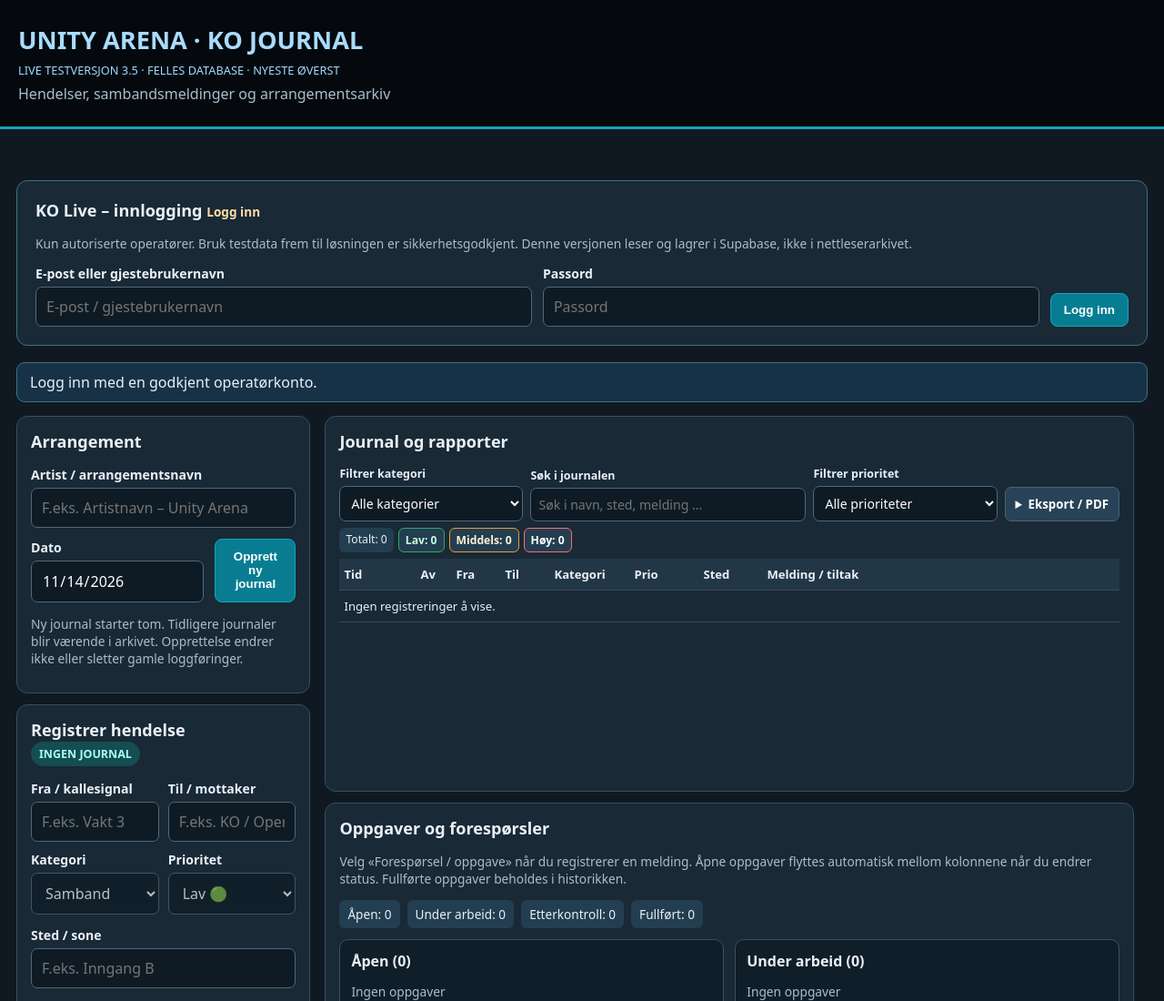
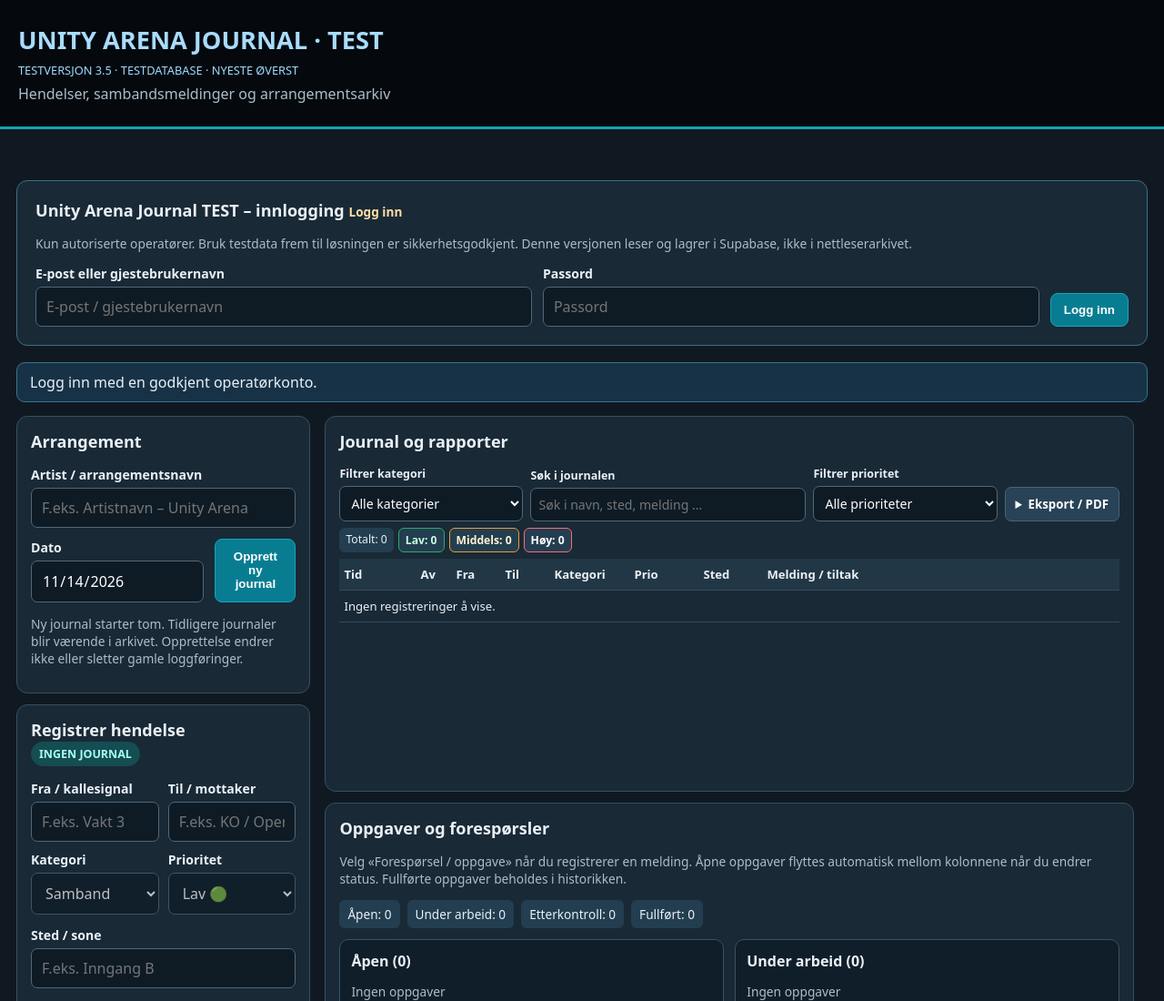
Before and after one commit to dennisscott991/UA-KO-Journal-Live-Test, a plain HTML site: page index.html in a window 1280 px wide. Shown: the top 1100 px of the page at 91% size. Drawn offline with nearby package versions, Linux system fonts and the light colour scheme.

Commit message:
Merk Unity Arena Journal TEST tydelig (#6)
* Merk testmiljøet tydelig som Unity Arena Journal TEST

* Legg inn manglende manifest og merk testapp

```diff
--- a/index.html
+++ b/index.html
@@ -2,10 +2,10 @@
 <html lang="no">
 <head>
 <meta charset="utf-8"><meta name="viewport" content="width=device-width,initial-scale=1">
-<title>Unity Arena – KO Journal (nyeste øverst)</title>
+<title>Unity Arena Journal – TEST</title>
 <meta name="theme-color" content="#05090e">
 <meta name="apple-mobile-web-app-capable" content="yes">
-<meta name="apple-mobile-web-app-title" content="Unity Arena KO">
+<meta name="apple-mobile-web-app-title" content="Unity Arena TEST">
 <link rel="manifest" href="manifest.webmanifest">
 <link rel="icon" href="icon.svg" type="image/svg+xml">
 <style>
@@ -150,9 +150,9 @@
 </style>
 </head>
 <body>
-<header><h1>UNITY ARENA · KO JOURNAL</h1><p style="font-size:0.8rem;color:#9edaff">LIVE TESTVERSJON 3.5 · FELLES DATABASE · NYESTE ØVERST</p><p>Hendelser, sambandsmeldinger og arrangementsarkiv</p></header>
+<header><h1>UNITY ARENA JOURNAL · TEST</h1><p style="font-size:0.8rem;color:#9edaff">TESTVERSJON 3.5 · TESTDATABASE · NYESTE ØVERST</p><p>Hendelser, sambandsmeldinger og arrangementsarkiv</p></header>
 <main class="wrap">
-<div id="notice" role="status" aria-live="polite"></div><section class="panel" id="loginPanel"><h2>KO Live – innlogging <span id="connectionBadge">Ikke tilkoblet</span></h2>
+<div id="notice" role="status" aria-live="polite"></div><section class="panel" id="loginPanel"><h2>Unity Arena Journal TEST – innlogging <span id="connectionBadge">Ikke tilkoblet</span></h2>
 <p class="muted">Kun autoriserte operatører. Bruk testdata frem til løsningen er sikkerhetsgodkjent. Denne versjonen leser og lagrer i Supabase, ikke i nettleserarkivet.</p>
 <div class="row" id="loginFields"><div class="field"><label for="loginEmail">E-post eller gjestebrukernavn</label><input type="text" id="loginEmail" autocomplete="username" placeholder="E-post / gjestebrukernavn"></div><div class="field"><label for="loginPassword">Passord</label><input type="password" id="loginPassword" autocomplete="current-password" placeholder="Passord"></div><button class="primary" id="loginButton">Logg inn</button></div>
 <div class="row hidden" id="signedInPanel"><span id="userIdentity"></span><button id="openGuestAdmin" type="button" class="primary hidden">Administrer brukere</button><button id="logoutButton">Logg ut</button><button id="refreshButton">Oppdater nå</button></div></section>
```
Also changed, not shown: manifest.webmanifest (added).
